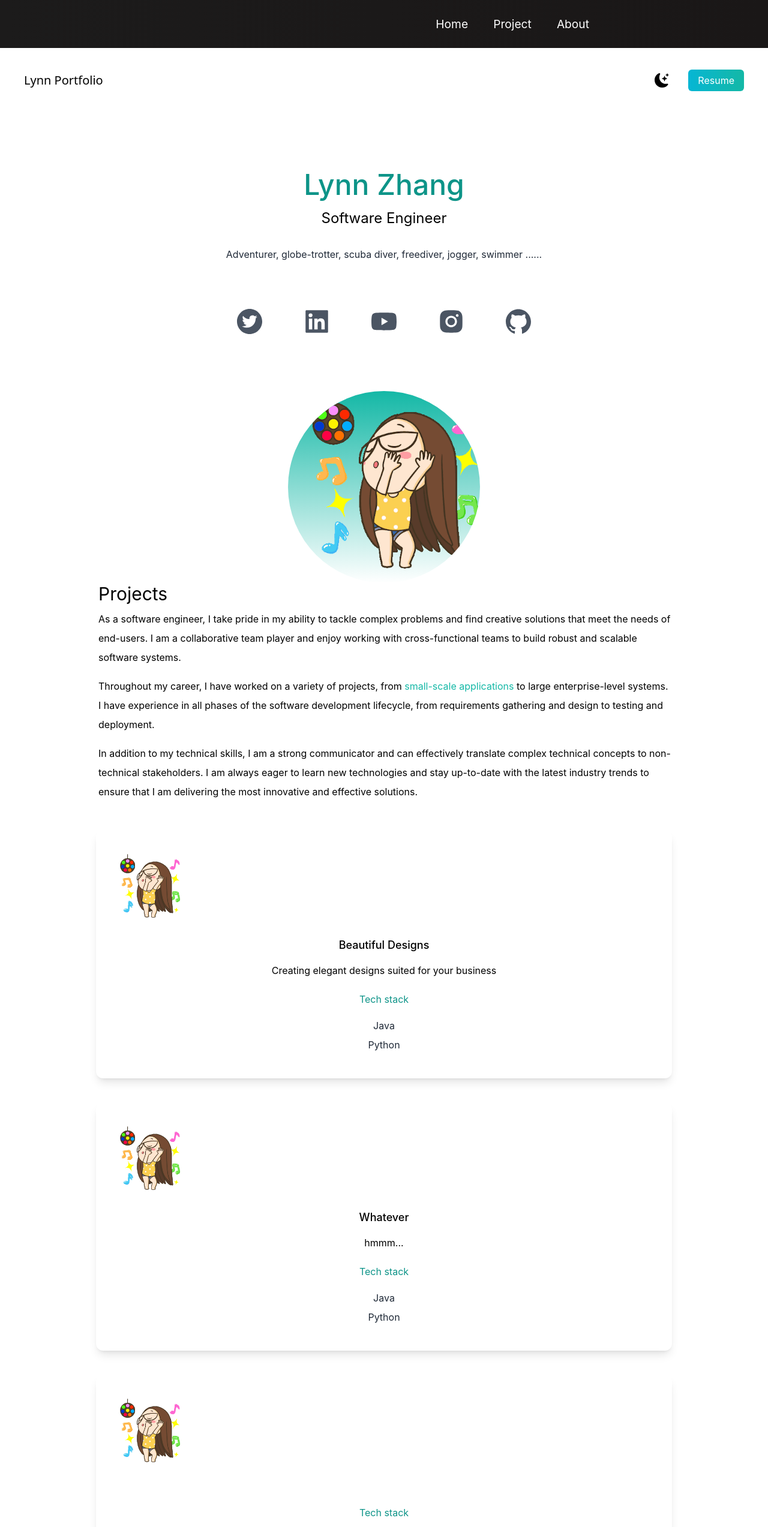
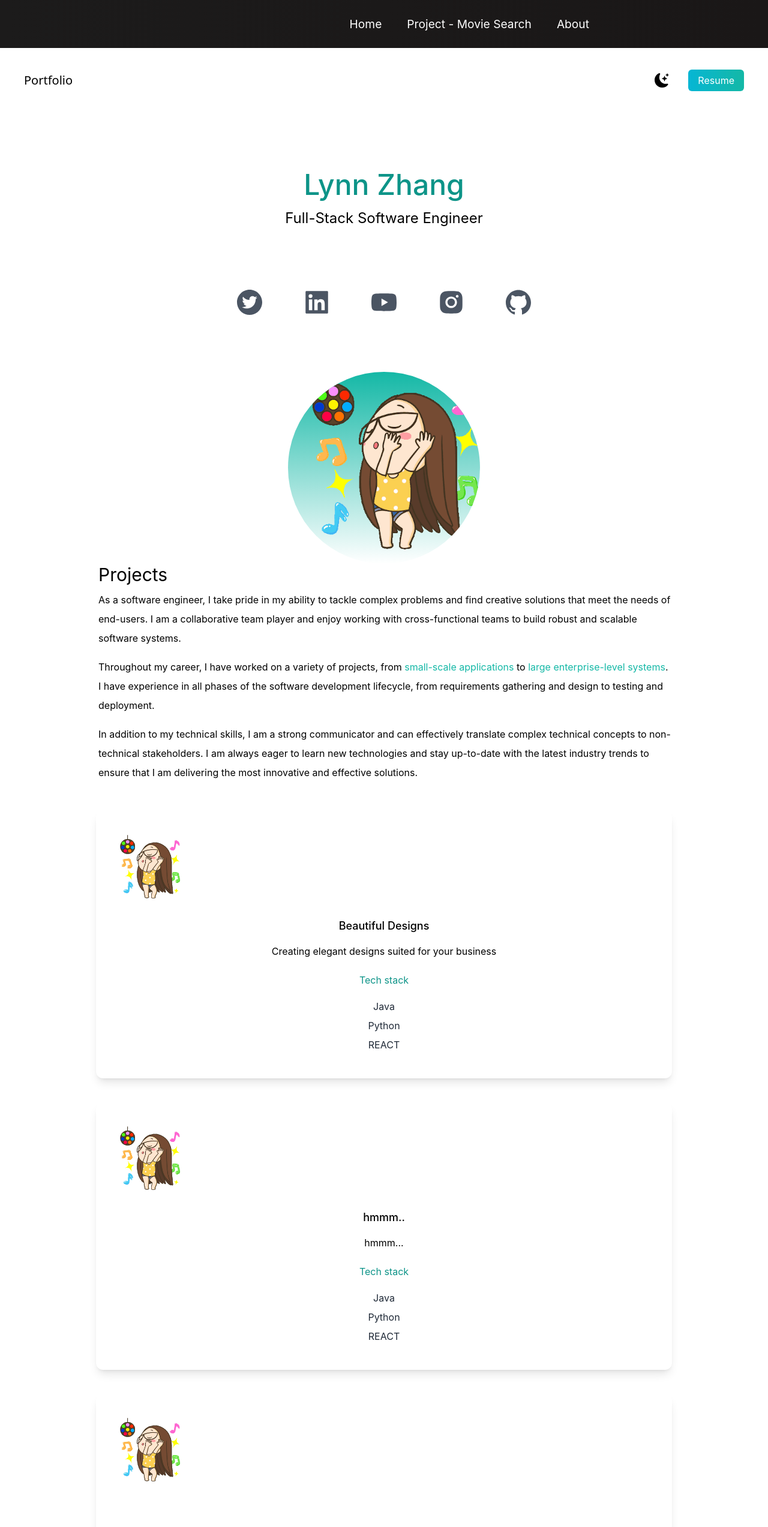
Before and after one commit to zjhzlin/REACT-Portfolio, a React (Create React App) app: page / in a window 1280 px wide. Shown: the top 2546 px of the page at 60% size. Built offline with nearby package versions, Linux system fonts and the light colour scheme.

Commit message:
add flights

```diff
--- a/src/App.js
+++ b/src/App.js
@@ -4,6 +4,7 @@ import { Route, Routes, BrowserRouter as Router } from "react-router-dom";
 import { Project } from "./pages/Project";
 import { Home } from "./pages/Home";
 import { MovieDetail } from "./pages/movies/MovieDetail";
+import { Flight } from "./pages/flights/Flight";
 
 function App() {
 
@@ -15,6 +16,7 @@ function App() {
           <Route path="/project" element={<Project />}></Route>
           <Route path="/project/movielist" element={<MovieList />}> </Route>
           <Route path="/project/movielist/detail/:id" element={<MovieDetail />}></Route>
+          <Route path="/flight" element={<Flight />}></Route>
         </Routes>
       </Router>
     </div>
--- a/src/components/Box.js
+++ b/src/components/Box.js
@@ -12,6 +12,7 @@ export const Box = ({imageSrc, title, para}) => {
           <h4 className="py-4 text-teal-600">Tech stack</h4>
           <p className="text-gray-800 py-1">Java </p>
           <p className="text-gray-800 py-1">Python </p>
+          <p className="text-gray-800 py-1">REACT </p>
         </div>
       </div>
     )
--- a/src/components/Navbar.js
+++ b/src/components/Navbar.js
@@ -13,7 +13,7 @@ function Navbar() {
             </li>
             <li className="nav-item">
               <a className="nav-links" href="/project/movielist">
-                Project
+                Project - Movie Search
               </a>
             </li>
             <li className="nav-item">
--- a/src/pages/Home.js
+++ b/src/pages/Home.js
@@ -26,7 +26,7 @@ export const Home =  () => {
             <div className={getDarkModeClasses("background")}>
               <section>
                 <nav className="py-10 mb-12 flex justify-between">
-                  <h1 className="text-xl font-sans">Lynn Portfolio</h1>
+                  <h1 className="text-xl font-sans">Portfolio</h1>
                   <ul className="flex items-center">
                     <li>
                       <BsFillMoonStarsFill
@@ -50,11 +50,10 @@ export const Home =  () => {
                   </h2>
                   <h3 className={`text-2xl py-2 ${getDarkModeClasses("h3")}`}>
                     {" "}
-                    Software Engineer
+                    Full-Stack Software Engineer
                   </h3>
                   <p className="text-md py-5 leading-8 text-gray-800">
-                    Adventurer, globe-trotter, scuba diver, freediver, jogger,
-                    swimmer ......
+
                   </p>
                 </div>
                 <div className="text-5xl flex justify-center gap-16 py-3 text-gray-600">
@@ -83,7 +82,7 @@ export const Home =  () => {
                     Throughout my career, I have worked on a variety of projects,
                     from{" "}
                     <span className="text-teal-500">small-scale applications</span>{" "}
-                    to large enterprise-level systems. I have experience in all
+                    to <span className="text-teal-500">large enterprise-level systems</span>. I have experience in all
                     phases of the software development lifecycle, from requirements
                     gathering and design to testing and deployment.
                   </p>
@@ -101,7 +100,7 @@ export const Home =  () => {
                   title="Beautiful Designs"
                   para="Creating elegant designs suited for your business"
                 />
-                <Box imageSrc={girl} title="Whatever" para="hmmm..." />
+                <Box imageSrc={girl} title="hmmm.." para="hmmm..." />
                 <Box imageSrc={girl} />
               </section>
             </div>
--- /dev/null
+++ b/src/pages/flights/Flight.js
@@ -0,0 +1,25 @@
+import { useEffect, useState } from "react"
+
+export const Flight = () => {
+
+    const FLIGHT_API = "https://api.flights.owenmerry.com/price?from=27544008&month="
+    const MONTH = "3"
+    const [flights, setFlights] = useState({})
+
+
+    async function getFlightPrices () {
+        const response = await fetch(FLIGHT_API + MONTH)
+        const result = await response.json()
+        console.log(result)
+        setFlights(result)
+    }
+
+    useEffect(()=>{getFlightPrices()},[])
+
+    return (
+
+        <div>STATUS: {flights.status}</div>
+
+    )
+
+}
--- a/src/pages/movies/Filter.js
+++ b/src/pages/movies/Filter.js
@@ -3,7 +3,7 @@ import PropTypes from 'prop-types'
 export const Filter = ({ filter, setFilter }) => {
 
     return (
-        <div className = "text-center py-2">Filter: {" "}
+        <div className = "text-center py-2">Search: {" "}
             <input onChange={(event) => setFilter(event.target.value)}
             value={filter} className="border border-slate-300 rounded-md px-2" />
         </div>
--- a/src/pages/movies/MovieDetail.js
+++ b/src/pages/movies/MovieDetail.js
@@ -1,4 +1,4 @@
-import { useParams } from "react-router-dom"
+import { useParams, Link } from "react-router-dom"
 import { useEffect, useState } from "react"
 
 const BASE_URL = "https://api.themoviedb.org/3/movie/"
@@ -41,13 +41,16 @@ export const MovieDetail = () => {
                     <h1 className="text-lg font-bold mb-5">{movie.title}</h1>
                     <p className="mb-5">
                         <span className = "font-bold">Description: </span>{movie.overview}</p>
-                    <ul>
+                    <ul className="flex gap-2">
+                        <div className="font-bold">Genres: </div>
                         {
                             movie.genres.map(
                                 (genre) => <li key={genre.id}>{genre.name}</li>
                             )
                         }
                     </ul>
+                    <p><span className="font-bold">Release Date: </span> {movie.release_date}</p>
+                    <Link to={`https://www.imdb.com/title/${movie.imdb_id}`} className = "font-bold"> IMDb page</Link>
                 </div>
 
             </div>
--- a/src/pages/movies/MovieList.js
+++ b/src/pages/movies/MovieList.js
@@ -2,6 +2,7 @@ import { useState } from "react";
 import { Movie } from "./Movie";
 import { Filter } from "./Filter";
 import { useEffect } from "react";
+import tmdb from "../../images/tmdb.svg"
 
 export const MovieList = () => {
 
@@ -44,13 +45,19 @@ export const MovieList = () => {
 
     return (
         <>
-            <h3 className="text-center text-2xl py-2">What's popular?</h3>
+            <h3 className="text-center text-2xl py-2">What's popular now?</h3>
             <Filter filter={filter} setFilter={setFilter} />
             <ul className="grid gap-5 grid-cols-3">
                 {movies
                     .filter((movie) => (movie.title.toLowerCase().includes(filter.toLowerCase())))
                     .map((movie) => <Movie movie={movie} key={movie.id} config={config} />)}
             </ul>
+            <div className="flex justify-center gap-5 items-center">
+            <p className="text-right text-gray-500"> This product uses the TMDB API but is not endorsed or certified by TMDB.</p>
+            <img src = {tmdb} alt="tmdb" className="h-6 w-20"></img>
+            </div>
+
+
         </>
     )
 }
```
Also changed, not shown: src/images/tmdb.svg (added).
